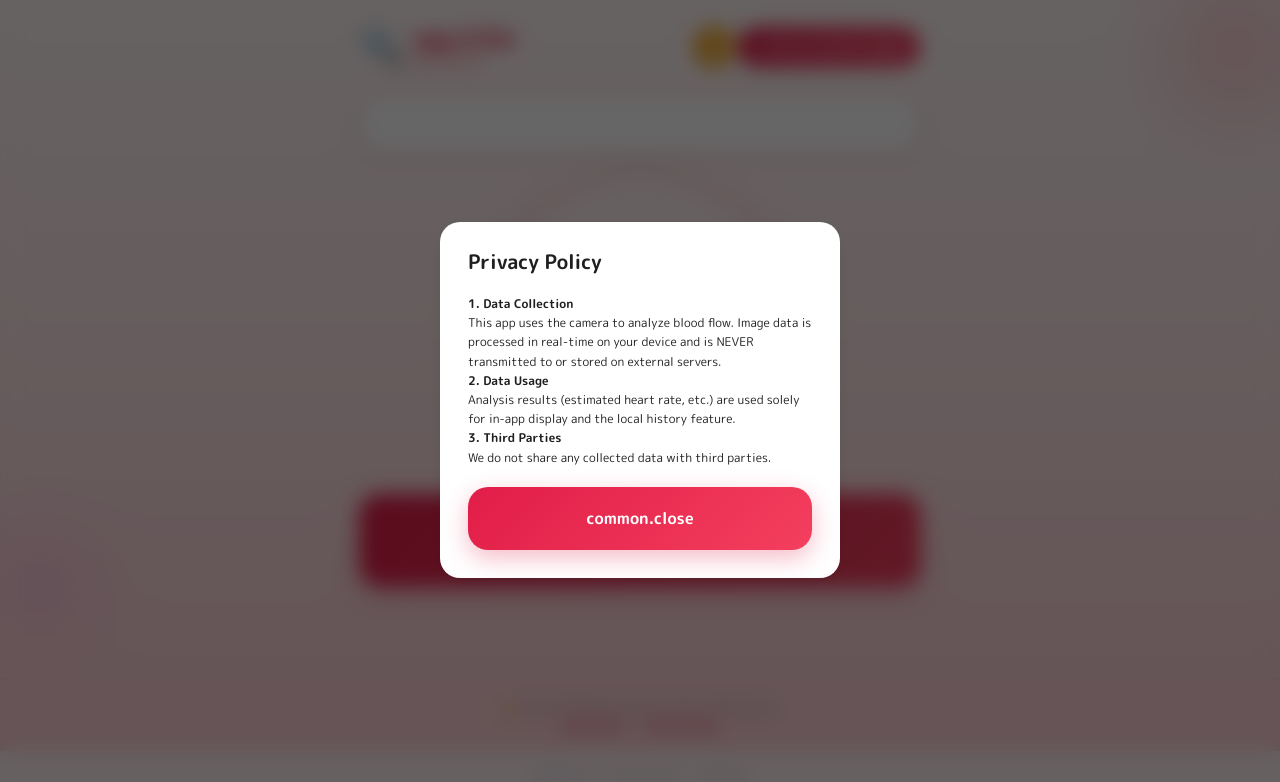
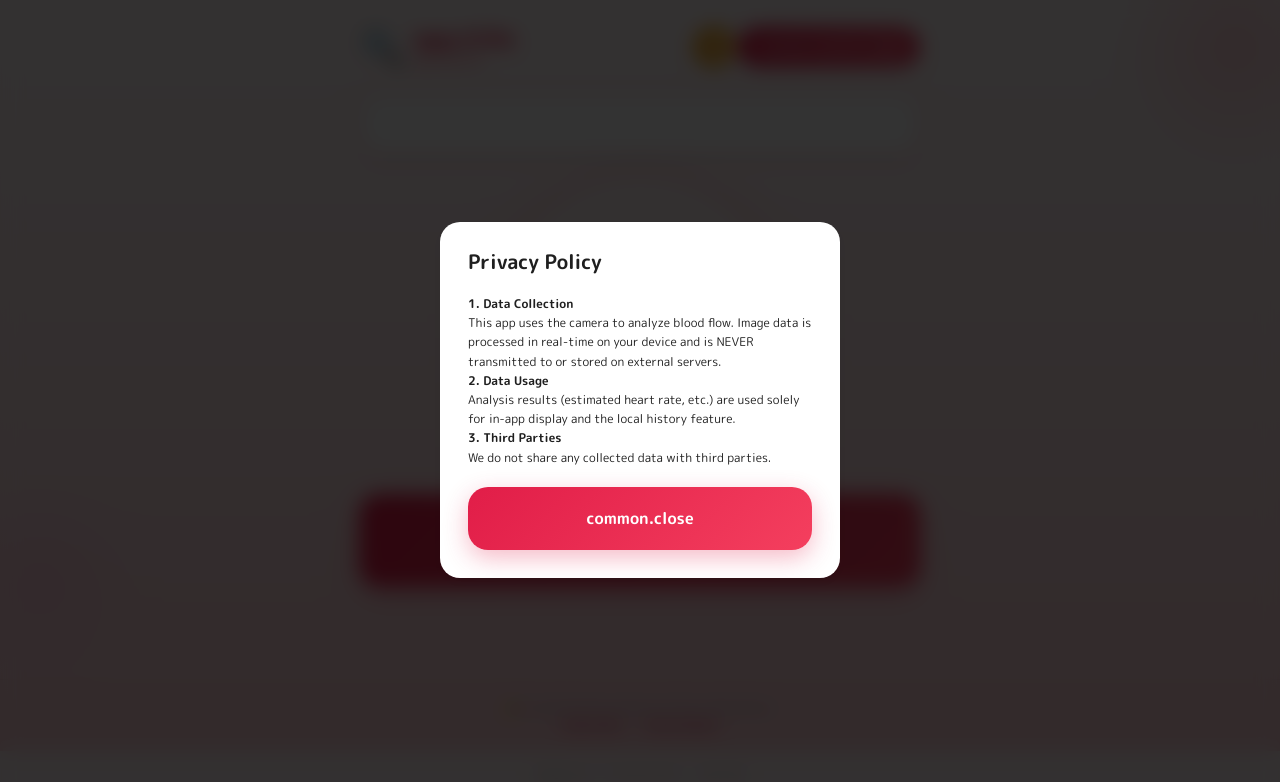
Before and after one commit to masakiaaaaaaa/liar, a React (Vite) app: page / in a window 1280 px wide. Both pictures are taken after a click on the button "Privacy Policy". Shown: the top 782 px of the page. Built offline with nearby package versions, Linux system fonts and the light colour scheme; the HTML template or start-up script is replaced by a standard one; what @capacitor/core would draw is missing.

Commit message:
fix: LegalFooter polish for Store Compliance

```diff
--- a/src/components/LegalFooter.tsx
+++ b/src/components/LegalFooter.tsx
@@ -40,7 +40,19 @@ export const LegalFooter: React.FC = () => {
                 <div
                     className="modal-backdrop"
                     onClick={() => setShowModal(null)}
-                    style={{ zIndex: 100 }}
+                    style={{
+                        zIndex: 9999,
+                        position: 'fixed',
+                        top: 0,
+                        left: 0,
+                        right: 0,
+                        bottom: 0,
+                        background: 'rgba(0,0,0,0.8)',
+                        display: 'flex',
+                        alignItems: 'center',
+                        justifyContent: 'center',
+                        padding: '20px'
+                    }}
                 >
                     <div
                         className="card animate-slideUp"
```
